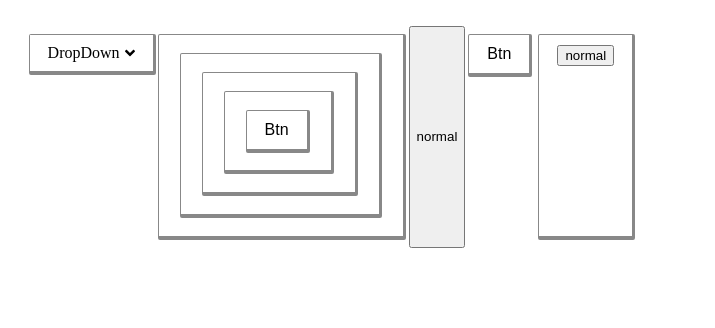
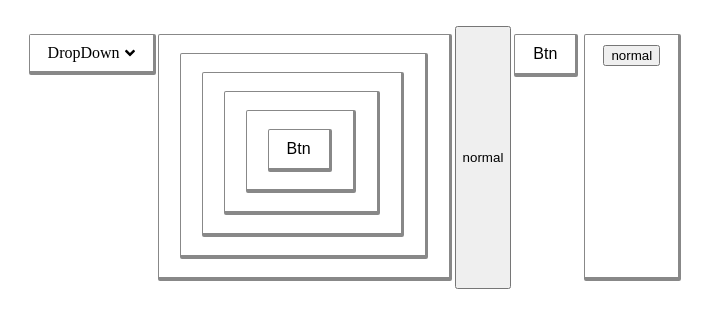
Before and after one commit to Envl/OaPack, a React (Create React App) app in the folder oa-react/: page / in a window 1280 px wide. Shown: the top 328 px of the page, without its empty margins (0-715 px from the left). Built offline with nearby package versions, Linux system fonts and the light colour scheme.

Commit message:
hover effect

```diff
--- a/oa-react/src/App.jsx
+++ b/oa-react/src/App.jsx
@@ -11,10 +11,12 @@ function App() {
         <div>aaa</div>
       </DropDown>
       <Card>
-        <Card>
+        <Card className='ss'>
           <Card>
-            <Card>
-              <Button>btn</Button>
+            <Card onClick={() => console.log('second')}>
+              <Card>
+                <Button onClick={() => console.log('bttn')}>btn</Button>
+              </Card>
             </Card>
           </Card>
         </Card>
--- a/oa-react/src/components/Button.jsx
+++ b/oa-react/src/components/Button.jsx
@@ -1,18 +1,24 @@
 import React, {useState, useEffect, useRef} from 'react'
 
 export const Card = props => {
-  return <div className='oa-card'>{props.children}</div>
+  return (
+    <div
+      {...props}
+      className={'oa-card ' + (props.className ? props.className : '')}>
+      {props.children}
+    </div>
+  )
 }
 
 const Button = props => {
   console.log(props)
 
   return (
-    <div className='btn-wrapper'>
+    <div className={'btn-wrapper ' + (props.className ? props.className : '')}>
       <button className='v-oa-btn'>{props.children}</button>
       <button
-        className={'oa-btn ' + (props.className ? props.className : '')}
-        {...props}>
+        {...props}
+        className={'oa-btn ' + (props.className ? props.className : '')}>
         {props.children}
       </button>
     </div>
--- a/oa-react/src/components/_Buttons.scss
+++ b/oa-react/src/components/_Buttons.scss
@@ -1,6 +1,7 @@
 .oa-card {
   @include control-basic();
   @include comic();
+  display: table;
 }
 
 .btn-wrapper {
--- a/oa-react/src/components/_mixin.scss
+++ b/oa-react/src/components/_mixin.scss
@@ -30,4 +30,7 @@
   font-size: 16px;
   cursor: pointer;
   text-transform: capitalize;
+  & > *:hover {
+    cursor: pointer;
+  }
 }
```
